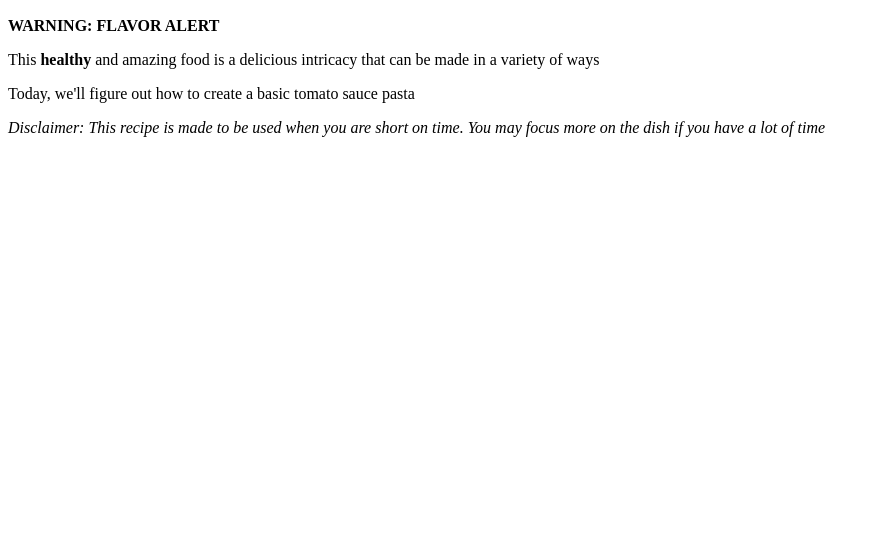
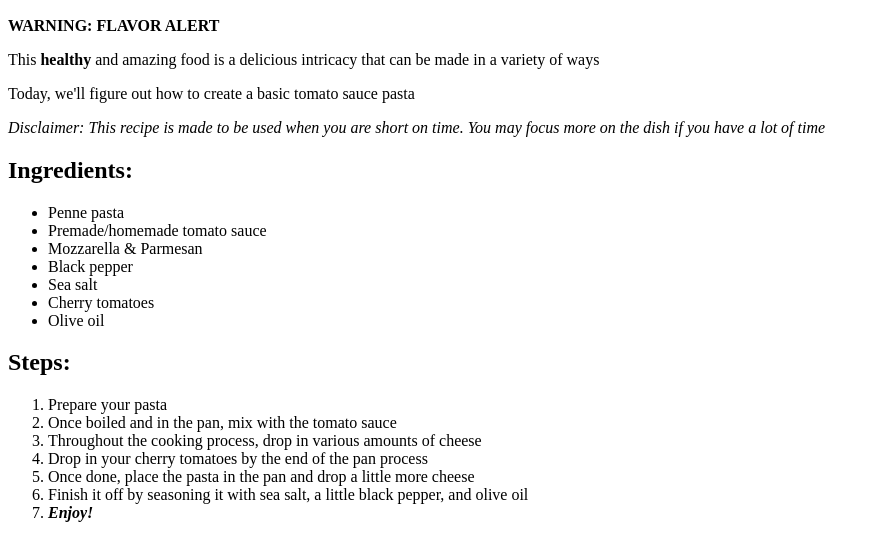
Before and after one commit to AlRzRz/odin-recipes, a plain HTML site: page recipes/pasta.html in a window 1280 px wide. Shown: the part 434-972 px from the top of the page, without its empty margins (0-880 px from the left). Before the commit the page ends 800 px from the top, so only its background shows below. Drawn offline with Linux system fonts and the light colour scheme.

Commit message:
Complete pasta page

```diff
--- a/recipes/pasta.html
+++ b/recipes/pasta.html
@@ -15,5 +15,27 @@
         <p>This <strong>healthy</strong> and amazing food is a delicious intricacy that can be made in a variety of ways</p>
         <p>Today, we'll figure out how to create a basic tomato sauce pasta</p>
         <p><em>Disclaimer: This recipe is made to be used when you are short on time. You may focus more on the dish if you have a lot of time</em></p>
+
+        <h2>Ingredients:</h2>
+        <ul>
+            <li>Penne pasta</li>
+            <li>Premade/homemade tomato sauce</li>
+            <li>Mozzarella & Parmesan</li>
+            <li>Black pepper</li>
+            <li>Sea salt</li>
+            <li>Cherry tomatoes</li>
+            <li>Olive oil</li>
+        </ul>
+
+        <h2>Steps:</h2>
+        <ol>
+            <li>Prepare your pasta</li>
+            <li>Once boiled and in the pan, mix with the tomato sauce</li>
+            <li>Throughout the cooking process, drop in various amounts of cheese</li>
+            <li>Drop in your cherry tomatoes by the end of the pan process</li>
+            <li>Once done, place the pasta in the pan and drop a little more cheese</li>
+            <li>Finish it off by seasoning it with sea salt, a little black pepper, and olive oil</li>
+            <li><strong><em>Enjoy!</em></strong></li>
+        </ol>
     </body>
 </html>
```
